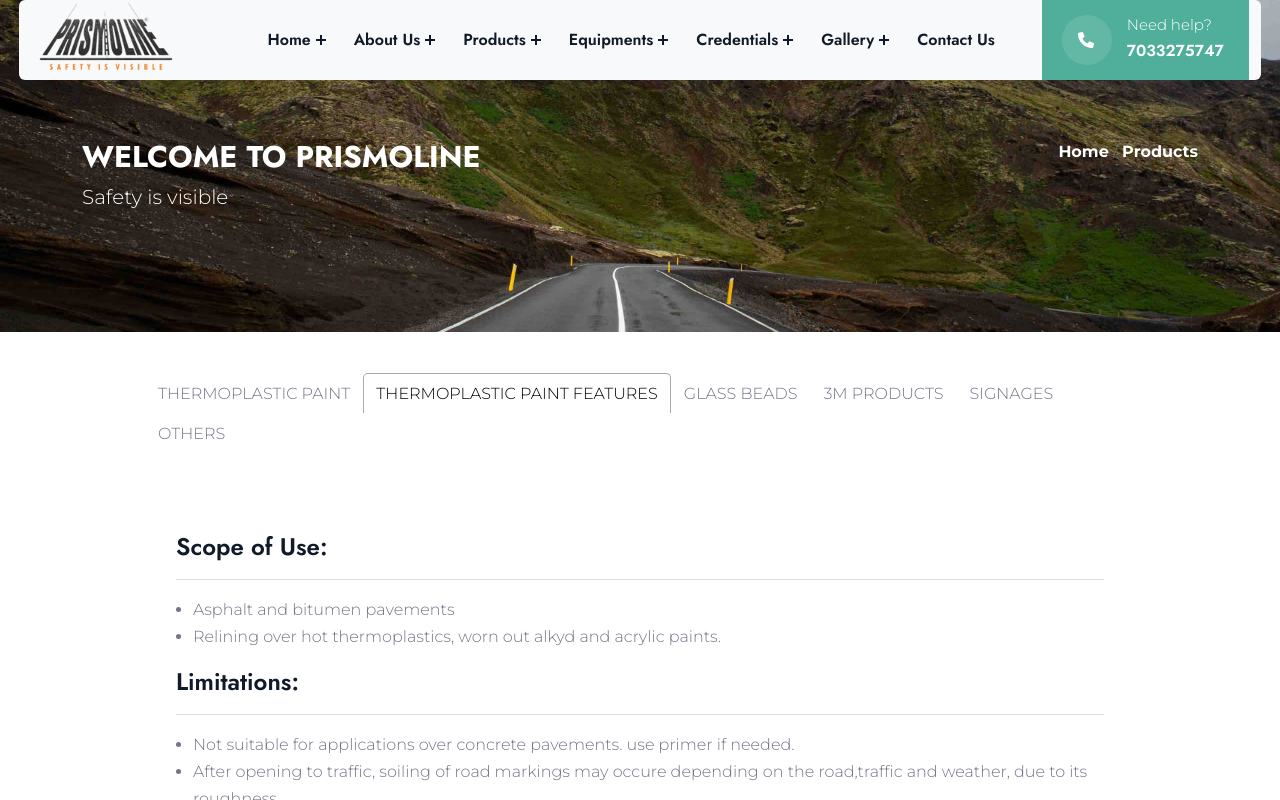
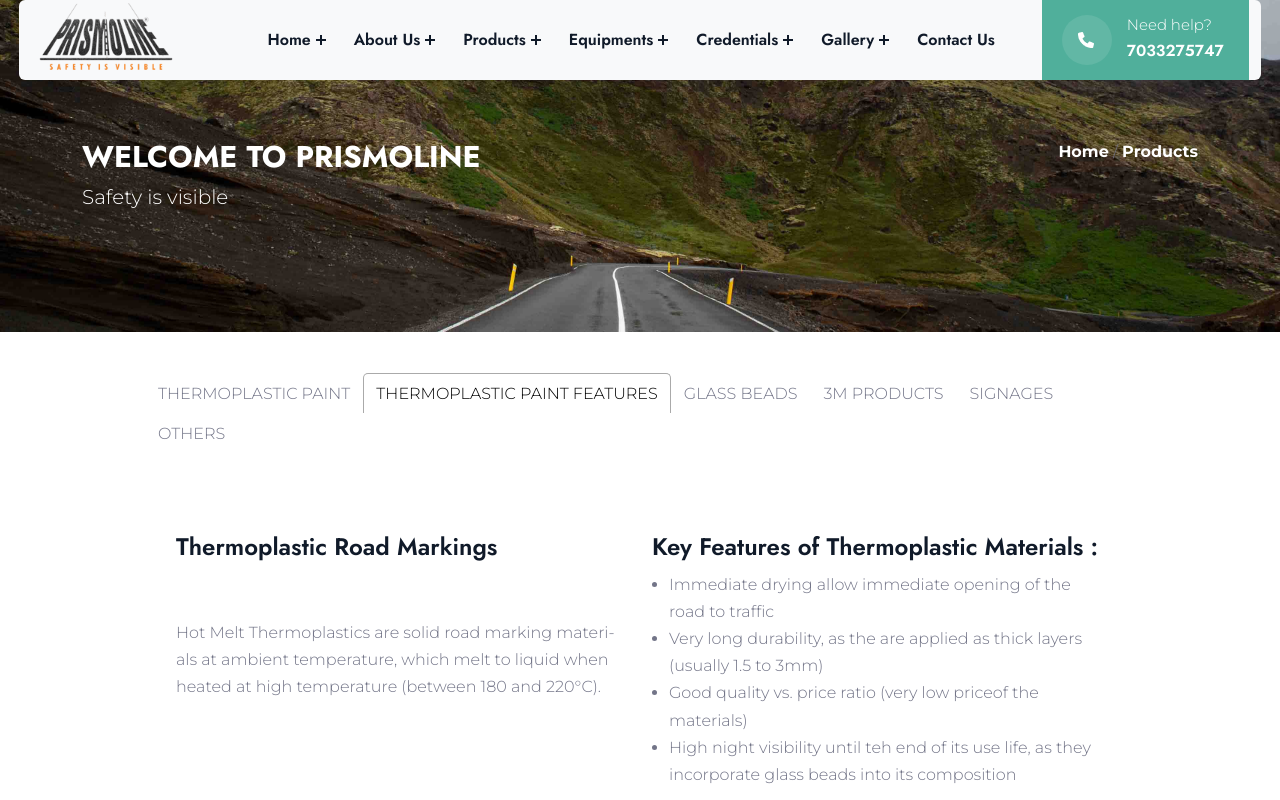
Before and after one commit to ash11109/prismoline, a React (Create React App) app: page /product in a window 1280 px wide. Both pictures are taken after a click on the tab "THERMOPLASTIC PAINT FEATURES". Built offline with nearby package versions, Linux system fonts and the light colour scheme.

Commit message:
202312062340PM

```diff
--- a/src/components/ProductDetail.js
+++ b/src/components/ProductDetail.js
@@ -9,10 +9,28 @@ const ProductDetail = () => {
             <div className="p-5 mt-ash ash-margin-bottom">
 
                 <div className="row">
+                    <div className="col-md">
+                        <h4 className="">Thermoplastic Road Markings</h4>
+                        <p className=" py-5">Hot Melt Thermoplastics are solid road marking materials at ambient temperature, which melt to liquid when heated at high temperature (between 180 and 220°C).</p>
+                    </div>
+
+                    <div className="col-md">
+                        <h4 className="">Key Features of Thermoplastic Materials : </h4>
+                        <ul>
+                            <li>Immediate drying allow immediate opening of the road to traffic</li>
+                            <li>Very long durability, as the are applied as thick layers (usually 1.5 to 3mm)</li>
+                            <li>Good quality vs. price ratio (very low priceof the materials)</li>
+                            <li>High night visibility until teh end of its use life, as they incorporate glass  beads into its composition</li>
+                        </ul>
+
+                    </div>
+                </div>
+
+                <div className="row">
 
                     <div className="container">
                         <h4 className="mb-3">Scope of Use:</h4>
-                        <hr className="mb-3"/>
+                        <hr className="mb-3" />
                         <ul className="mb-3">
                             <li>Asphalt and bitumen pavements</li>
                             <li>Relining over hot thermoplastics, worn out alkyd and acrylic paints.</li>
@@ -20,7 +38,7 @@ const ProductDetail = () => {
                         </ul>
 
                         <h4 className="mb-3">Limitations:</h4>
-                        <hr className="mb-3"/>
+                        <hr className="mb-3" />
                         <ul className="mb-3">
                             <li>Not suitable for applications over concrete pavements. use primer if needed.</li>
                             <li>After opening to traffic, soiling of road markings may occure depending on the road,traffic and  weather, due to its roughness.</li>
@@ -28,7 +46,7 @@ const ProductDetail = () => {
                         </ul>
 
                         <h4 className="mb-3">Application method:</h4>
-                        <hr className="mb-3"/>
+                        <hr className="mb-3" />
                         <ul className="mb-3">
                             <li>Hot applications after melting the material at indicated temperature. Lower temperature may cause low adherence pf materials.</li>
                             <li>Road marking machine must be capable of automatically apply and control dosage and homogeneity</li>
@@ -36,21 +54,21 @@ const ProductDetail = () => {
                         </ul>
 
                         <h4 className=" mb-3">Storage:</h4>
-                        <hr className="mb-3"/>
+                        <hr className="mb-3" />
                         <ul className="mb-3">
                             <li>Protect from open storage and extreme temperature changes</li>
                             <li>Use paint within one year from fabrication date</li>
                         </ul>
 
                         <h4 className=" mb-3">Cautions:</h4>
-                        <hr className="mb-3"/>
+                        <hr className="mb-3" />
                         <ul className="mb-3">
                             <li>Do not overheat materials above its safety temperature keep the heated material constantly stirred, and use within six hours</li>
                             <li>Do not subject the materials to more than four cycles of heating and cooling</li>
                         </ul>
 
                         <h4 className=" mb-3">Thermoplastics are commonly used for:</h4>
-                        <hr className="mb-3"/>
+                        <hr className="mb-3" />
                         <ul className="mb-3">
                             <li>Heavy traffic urban roads and highways</li>
                             <li>Edge profiled lines</li>
@@ -58,6 +76,14 @@ const ProductDetail = () => {
                             <li>Heavy traffic urban streets: Lane lines, central edge lines, symbols (arrows, numbers, letters),pedestrian crossing</li>
                         </ul>
 
+                    </div>
+
+                    <div className="p-5">
+                        <div className="row">
+                            <div className="col ash-yt">
+                                <iframe className="haskvideo ash-yt" src="https://www.youtube.com/embed/8CqLtT3B6hw" loading="lazy" title="youtube video" allowFullScreen />
+                            </div>
+                        </div>
                     </div>
 
                     {/* <div className="col-md ">
--- a/src/components/ProductList.js
+++ b/src/components/ProductList.js
@@ -40,9 +40,7 @@ const ProductList = () => {
 
                     </TabPanel>
                     <TabPanel>
-                        <div className="container"></div>
                         <ProductDetail />
-                        <ServiceAreaGroup />
                     </TabPanel>
                     <TabPanel>
                         <div className="galleryash">
```
